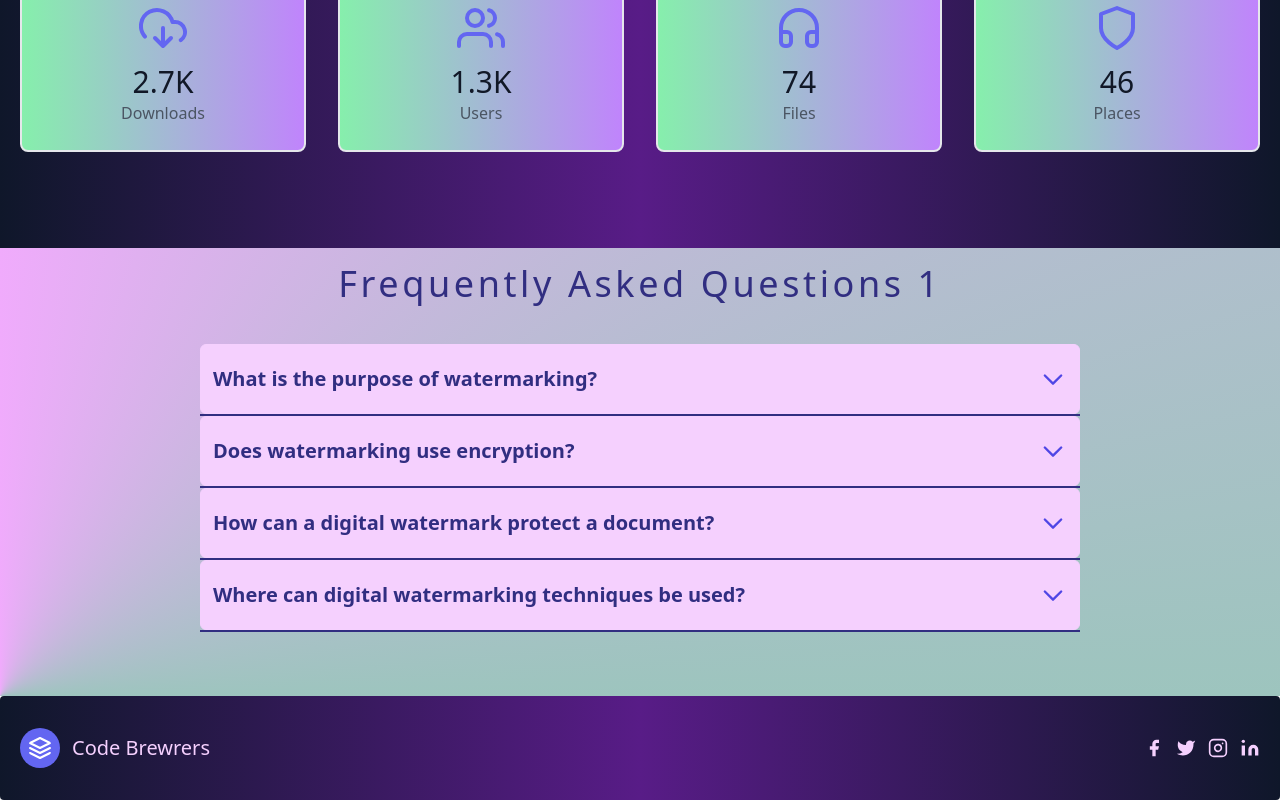
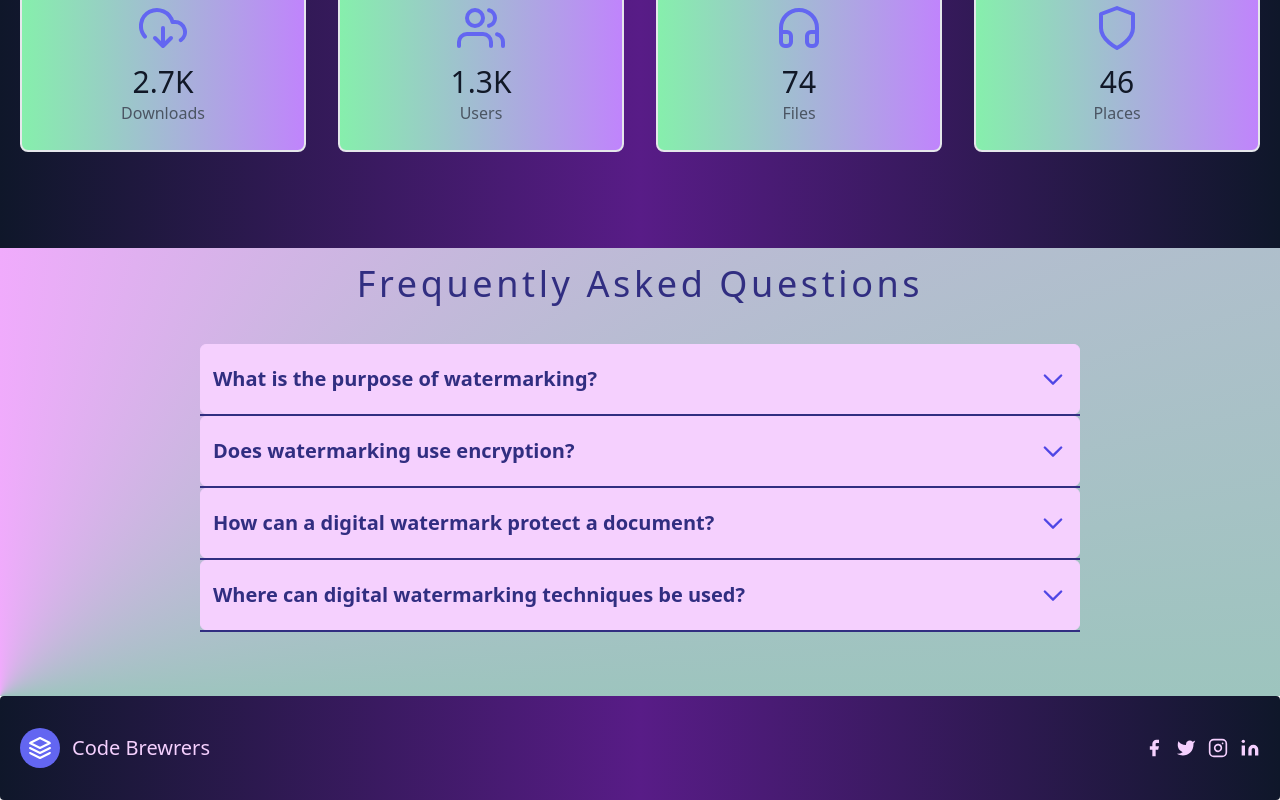
Before and after one commit to kashika1109/digitalwatermarking, a React (Create React App) app: page /home in a window 1280 px wide. Shown: the part 2344-3144 px from the top of the page. Built offline with nearby package versions, Linux system fonts and the light colour scheme.

Commit message:
updated changes

```diff
--- a/src/components/Faq1.jsx
+++ b/src/components/Faq1.jsx
@@ -34,7 +34,7 @@ const Faq1 = () => {
       {/* :TITLE & IMAGE */}
       <div className="mb-8 mx-auto  max-w-4xl flex flex-col items-center">
         {/* <img src="https://fancytailwind.com/static/faq1-8ef2a6c2addbed9f838eea20b9ad21b6.png" alt="Frequently Asked Questions" className="w-full h-full" /> */}
-        <h2 className="text-center text-2xl sm:text-4xl text-indigo-900 tracking-widest">Frequently Asked Questions 1</h2>
+        <h2 className="text-center text-2xl sm:text-4xl text-indigo-900 tracking-widest">Frequently Asked Questions</h2>
       </div>
 
       {/* :FAQ */}
```
